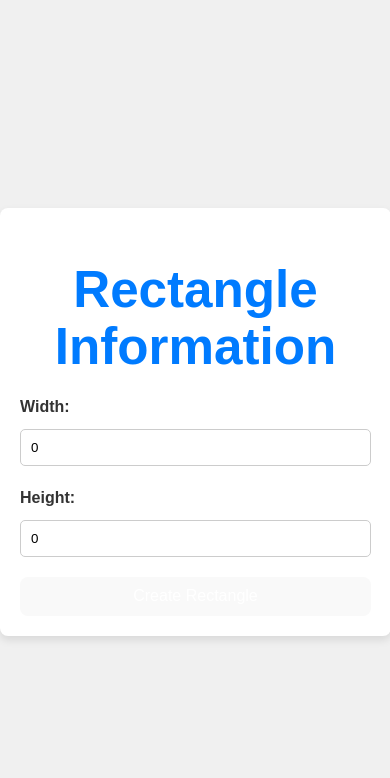
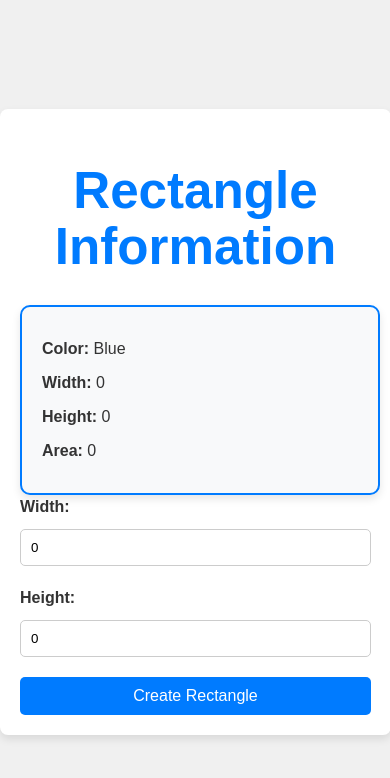
Before and after one commit to Dinalii/v1-training-roadmap, a React (Vite) app: page / in a window 390 px wide. Shown: the top 778 px of the page. Built offline with nearby package versions, Linux system fonts and the light colour scheme.

Commit message:
React with Vite

```diff
--- a/src/App.css
+++ b/src/App.css
@@ -1,4 +1,4 @@
-/* Define variables */
+/* app.css */
 :root {
   --primary-color: #007bff;
   --secondary-color: #0056b3;
@@ -7,7 +7,6 @@
   --container-width: 400px;
 }
 
-/* Base styles */
 body {
   font-family: Arial, sans-serif;
   margin: 0;
@@ -33,7 +32,7 @@ h1 {
   text-align: center;
   margin-bottom: 20px;
   color: var(--primary-color);
-  transition: color 0.3s ease; /* Add transition for heading color */
+  transition: color 0.3s ease;
 }
 
 form {
@@ -44,7 +43,7 @@ form {
 label {
   margin-bottom: 10px;
   font-weight: bold;
-  transition: color 0.3s ease; /* Add transition for label color */
+  transition: color 0.3s ease;
 }
 
 input {
@@ -62,17 +61,53 @@ button {
   border: none;
   cursor: pointer;
   border-radius: 5px;
-  transition: background-color 0.3s ease, transform 0.2s ease; /* Add transition for button background color and transform */
+  transition: background-color 0.3s ease, transform 0.2s ease;
 }
 
 button:hover {
   background-color: var(--secondary-color);
-  transform: scale(1.05); /* Add hover animation for button */
+  transform: scale(1.05);
 }
 
-/* Media queries for responsive design */
 @media screen and (max-width: 600px) {
   .container {
     width: 90%;
   }
 }
+
+.rectangle-info {
+  margin-top: 30px;
+  padding: 20px;
+  border: 2px solid #007bff;
+  border-radius: 10px;
+  background-color: #f8f9fa;
+  box-shadow: 0 4px 8px rgba(0, 0, 0, 0.1);
+  color: #333;
+  transition: box-shadow 0.3s ease;
+}
+
+.rectangle-info p {
+  margin: 10px 0;
+  font-size: 16px;
+}
+
+.rectangle-info p strong {
+  font-weight: bold;
+}
+
+.area-info {
+  margin-top: 20px;
+}
+
+.area-info strong {
+  color: #007bff;
+  font-size: 18px;
+  text-decoration: underline;
+}
+
+/* Media query for responsive design */
+@media screen and (max-width: 600px) {
+  .rectangle-info {
+    width: 90%;
+  }
+}
--- a/src/App.tsx
+++ b/src/App.tsx
@@ -1,42 +1,33 @@
-import React, { useState } from "react";
-import { Color, Rectangle } from "./BasicTypes/basicTypes";
-import "./app.css";
+// Importing useState hook from React
+import { useState } from "react";
 
+// Importing RectangleDetails component and Color enum from respective files
+import RectangleDetails from "./BasicTypes/rectangleDetails";
+import { Color } from "./BasicTypes/basicTypes";
+
+// Functional component named App
 const App: React.FC = () => {
+  // State variables for width, height, and color
   const [width, setWidth] = useState<number>(0);
   const [height, setHeight] = useState<number>(0);
-  const [rectangle, setRectangle] = useState<Rectangle | null>(null);
+  const [color, setColor] = useState<Color>(Color.Blue); // Initial color set to Blue
 
+  // Function to handle form submission
   const handleSubmit = (event: React.FormEvent<HTMLFormElement>): void => {
     event.preventDefault();
+    // Checking if width and height are greater than 0
     if (width > 0 && height > 0) {
-      const newRectangle = new Rectangle(width, height, Color.Blue);
-      setRectangle(newRectangle);
-      // Clear input fields
-      setWidth(0);
-      setHeight(0);
+      setColor(Color.Blue);
     }
   };
 
+  // JSX structure representing the component
   return (
     <div className="container">
       <h1>Rectangle Information</h1>
-      {rectangle && (
-        <div className="rectangle-info">
-          <p>
-            <strong>Color:</strong> {Color[rectangle.color]}
-          </p>
-          <p>
-            <strong>Width:</strong> {rectangle.width}
-          </p>
-          <p>
-            <strong>Height:</strong> {rectangle.height}
-          </p>
-          <p>
-            <strong>Area:</strong> {rectangle.area()}
-          </p>
-        </div>
-      )}
+      {/* Rendering RectangleDetails component with width, height, and color props */}
+      <RectangleDetails width={width} height={height} color={color} />
+
       <form id="rectangle-form" onSubmit={handleSubmit}>
         <label htmlFor="width-input">Width:</label>
         <input
@@ -44,18 +35,20 @@ const App: React.FC = () => {
           id="width-input"
           name="width"
           value={width}
-          onChange={(e) => setWidth(parseInt(e.target.value))}
+          onChange={(e) => setWidth(parseInt(e.target.value))} // Updating width state onChange
           required
         />
+
         <label htmlFor="height-input">Height:</label>
         <input
           type="number"
           id="height-input"
           name="height"
           value={height}
-          onChange={(e) => setHeight(parseInt(e.target.value))}
+          onChange={(e) => setHeight(parseInt(e.target.value))} // Updating height state onChange
           required
         />
+
         <button type="submit">Create Rectangle</button>
       </form>
     </div>
--- /dev/null
+++ b/src/BasicTypes/rectangleDetails.tsx
@@ -0,0 +1,35 @@
+import React from "react";
+import { Color } from "./basicTypes";
+
+interface RectangleDetailsProps {
+  width: number;
+  height: number;
+  color: Color;
+}
+
+const RectangleDetails: React.FC<RectangleDetailsProps> = ({
+  width,
+  height,
+  color,
+}) => {
+  const area = width * height;
+
+  return (
+    <div className="rectangle-info">
+      <p>
+        <strong>Color:</strong> {Color[color]}
+      </p>
+      <p>
+        <strong>Width:</strong> {width}
+      </p>
+      <p>
+        <strong>Height:</strong> {height}
+      </p>
+      <p>
+        <strong>Area:</strong> {area}
+      </p>
+    </div>
+  );
+};
+
+export default RectangleDetails;
```
Also changed, not shown: src/BasicTypes/basicTypes.tsx (+3 -6 lines), src/BasicTypes/rectangleForm.tsx (deleted, +0 -46 lines).
